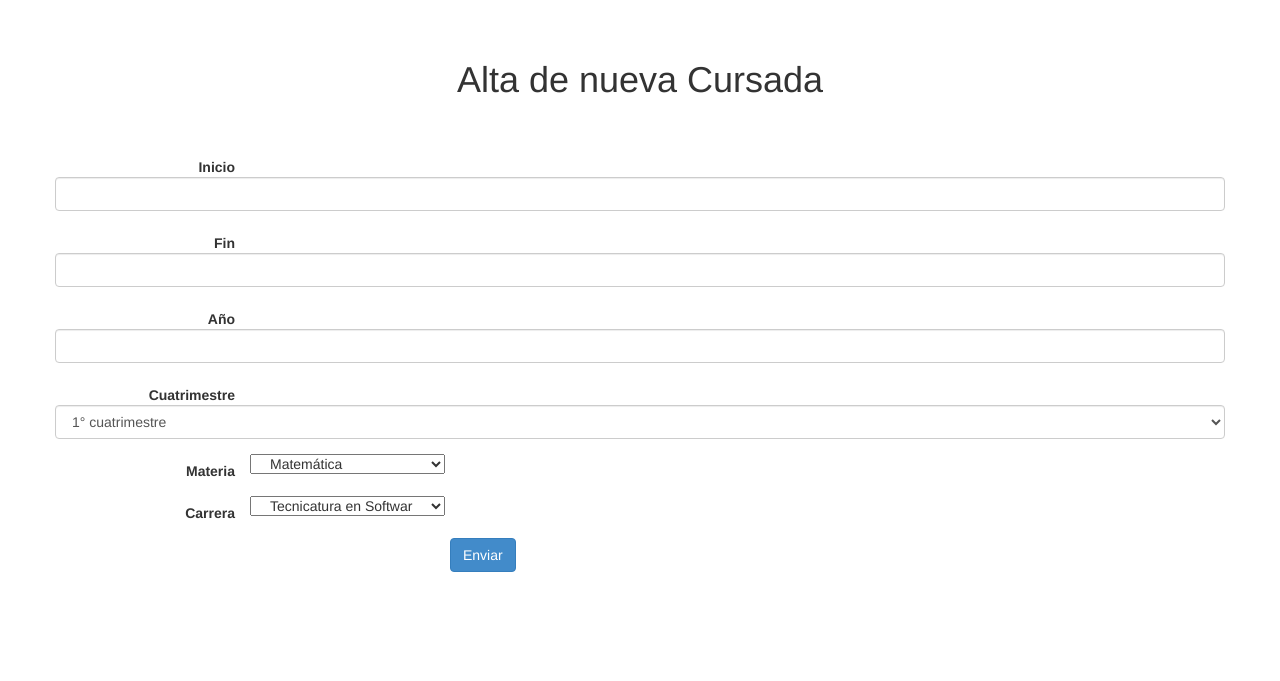
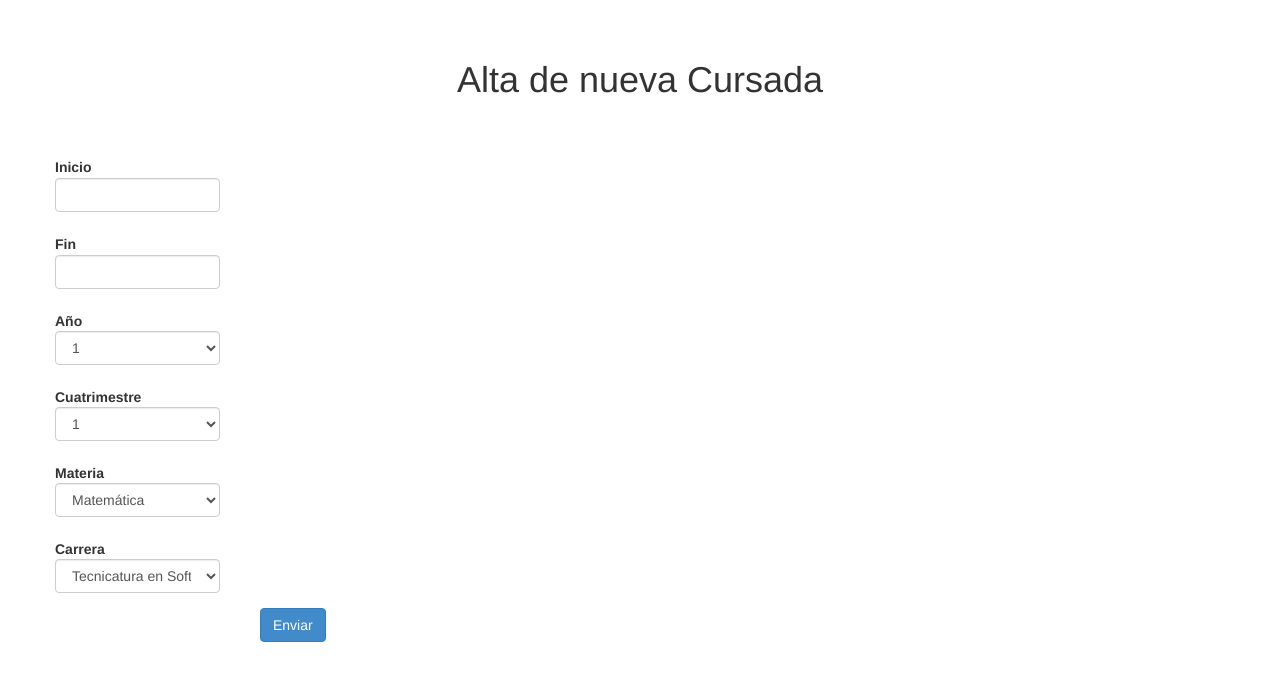
Before and after one commit to yo-alan/santiago, a PHP site: page /vista/modulos/form-cursada.php in a window 1280 px wide. Shown: the top 681 px of the page. Run offline with PHP 8.4, Linux system fonts and the light colour scheme.

Commit message:
mejoré el aspecto del formulario form-cursada

```diff
--- a/vista/modulos/form-cursada.php
+++ b/vista/modulos/form-cursada.php
@@ -23,28 +23,41 @@
 		<br>
 		<br>
 			<form method = 'POST' action = '../../index.php' class = 'form-horizontal' role = 'form'>
-				<div class = 'form-group'>
-					<label for= 'inicio' class ='col-lg-2 control-label'>Inicio</label>
-					<input type = 'datetime' class = 'form-control datepicker' name = 'inicio'></input>
+				<div class = 'row'>
+					<div class = 'form-group col-lg-2'>
+						<label for= 'inicio' class ='control-label'>Inicio</label>
+						<input type = 'datetime' class = 'datepicker form-control' name = 'inicio'></input>
 					</div>
-				<div class = 'form-group'>
-					<label for = 'fin' class = 'col-lg-2 control-label'>Fin</label>
+				</div>
+				<div class = 'row'>
+					<div class = 'form-group col-lg-2'>
+						<label for = 'fin' class = 'control-label'>Fin</label>
 						<input type = 'datetime' class = 'form-control datepicker' name = 'fin'>
 					</div>
-				<div class = 'form-group'>
-					<label for = 'anio' class = 'col-lg-2 control-label'>Año</label>
-					<input type = 'datetime' class = 'form-control datepicker1' name = 'anio'>
 				</div>
-				<div class = 'form-group'>
-					<label for = 'cuatrimestre' class = 'col-lg-2 control-label'>Cuatrimestre</label>
-					<select class = 'col-lg-8 form-control' name = 'cuatrimestre'>
-						<option>1° cuatrimestre</option>
-						<option>2° cuatrimestre</option>
+				<div class = 'row'>
+					<div class = 'form-group col-lg-2'>
+						<label for = 'anio' class = 'control-label'>Año</label>
+						<select class = 'form-control' name = 'cuatrimestre'>
+						<option>1</option>
+						<option>2</option>
+						<option>3</option>
 					</select>
 					</div>
-				<div class = 'form-group'>
-					<label for = 'materia' class = 'col-lg-2 control-label'>Materia</label>
-					<select class = 'col-lg-2' name = 'materia'>
+				</div>
+				<div class = 'row'>
+					<div class = 'form-group col-lg-2'>
+						<label for = 'cuatrimestre' class = 'control-label'>Cuatrimestre</label>
+						<select class = 'form-control' name = 'cuatrimestre'>
+							<option>1</option>
+							<option>2</option>
+						</select>
+					</div>
+				</div>
+				<div class = 'row'>
+					<div class = 'form-group col-lg-2'>
+						<label for = 'materia' class = 'control-label'>Materia</label>
+						<select class = 'form-control' name = 'materia'>
 							<option value="matematica">Matemática</option>
 							<option>Base de Datos I</option>
 							<option>Base de Datos II</option>
@@ -52,18 +65,19 @@
 							<option>Laboratorio de Programación I</option>
 						</select>
 					</div>
-				<div class = 'form-group'>
-					<label for = 'carrera' class = 'col-lg-2 control-label'>Carrera</label>
-					<select class = 'col-lg-2' name = 'carrera'>
+				</div>
+				<div class = 'row'>
+					<div class = 'form-group col-lg-2'>
+						<label for = 'carrera' class = 'control-label'>Carrera</label>
+						<select class = 'form-control' name = 'carrera'>
 							<option value="SFW">Tecnicatura en Software</option>
 							<option value="RED">Tecnicatura en Redes</option>
 							<option value="ENF">Tecnicatura en Enfermería</option>
 						</select>
 					</div>
+				</div>
 					<input type = 'hidden' name='tipoFormulario' value="form-cursada">
-				<div>
-				</div>
-					<button type = 'submit' class =  'btn btn-primary col-md col-md-offset-4'>Enviar</button>
+					<button type = 'submit' class =  'btn btn-primary col-md col-md-offset-2'>Enviar</button>
 				<div>
 			</div>
 		</form>
@@ -73,13 +87,5 @@
 			  $('.datepicker').datepicker();
 		  });
 	  </script>
-	  <script>
-		  $(function () {
-			  $('.datepicker1').datepicker({
-				format: " yyyy",
-				viewMode: "years",
-				minViewMode: "years" });
-		  });
-	  </script>
   </body>
 </html>
```
Lines whose indentation alone changed are shown as unchanged.
